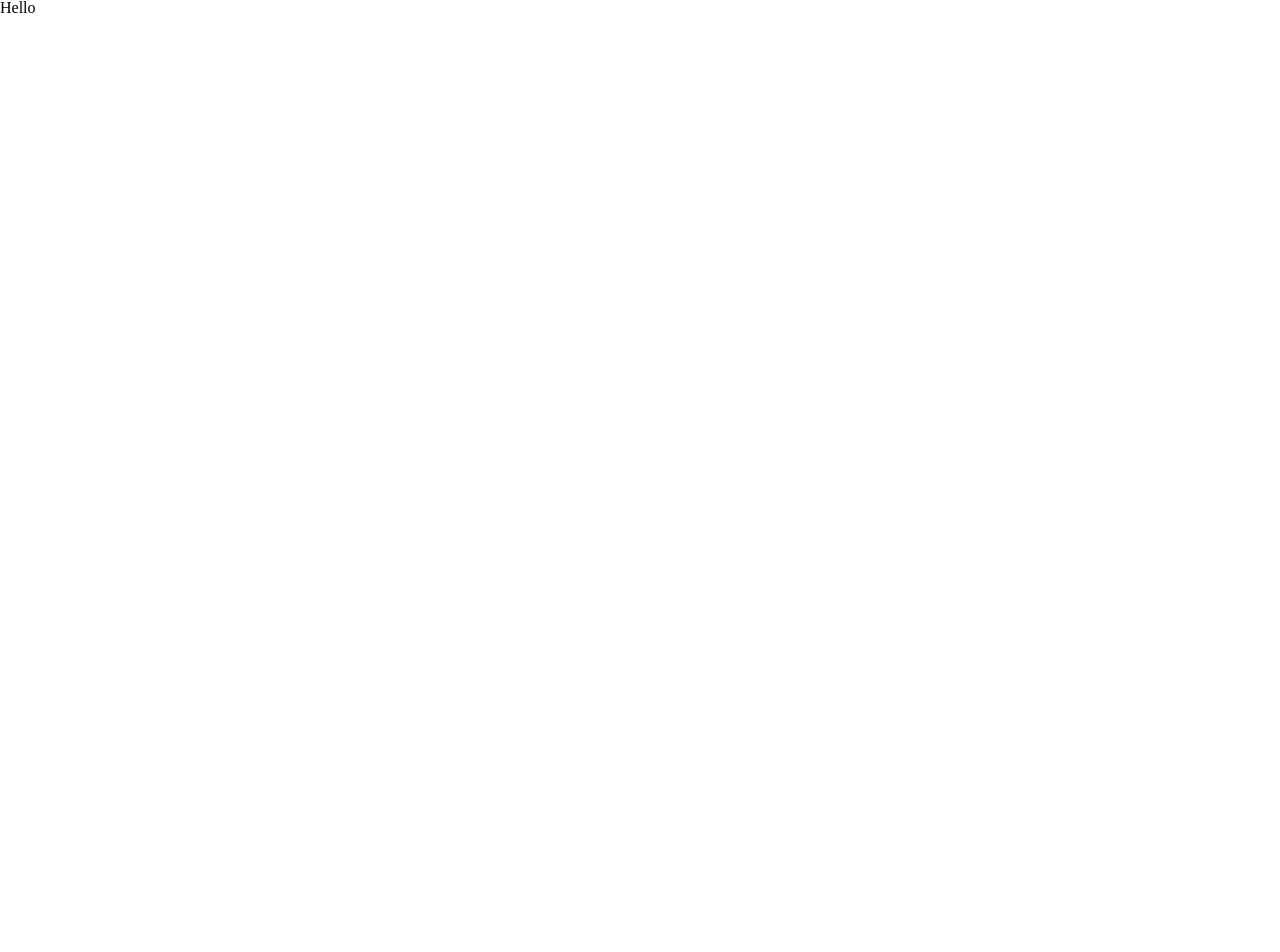
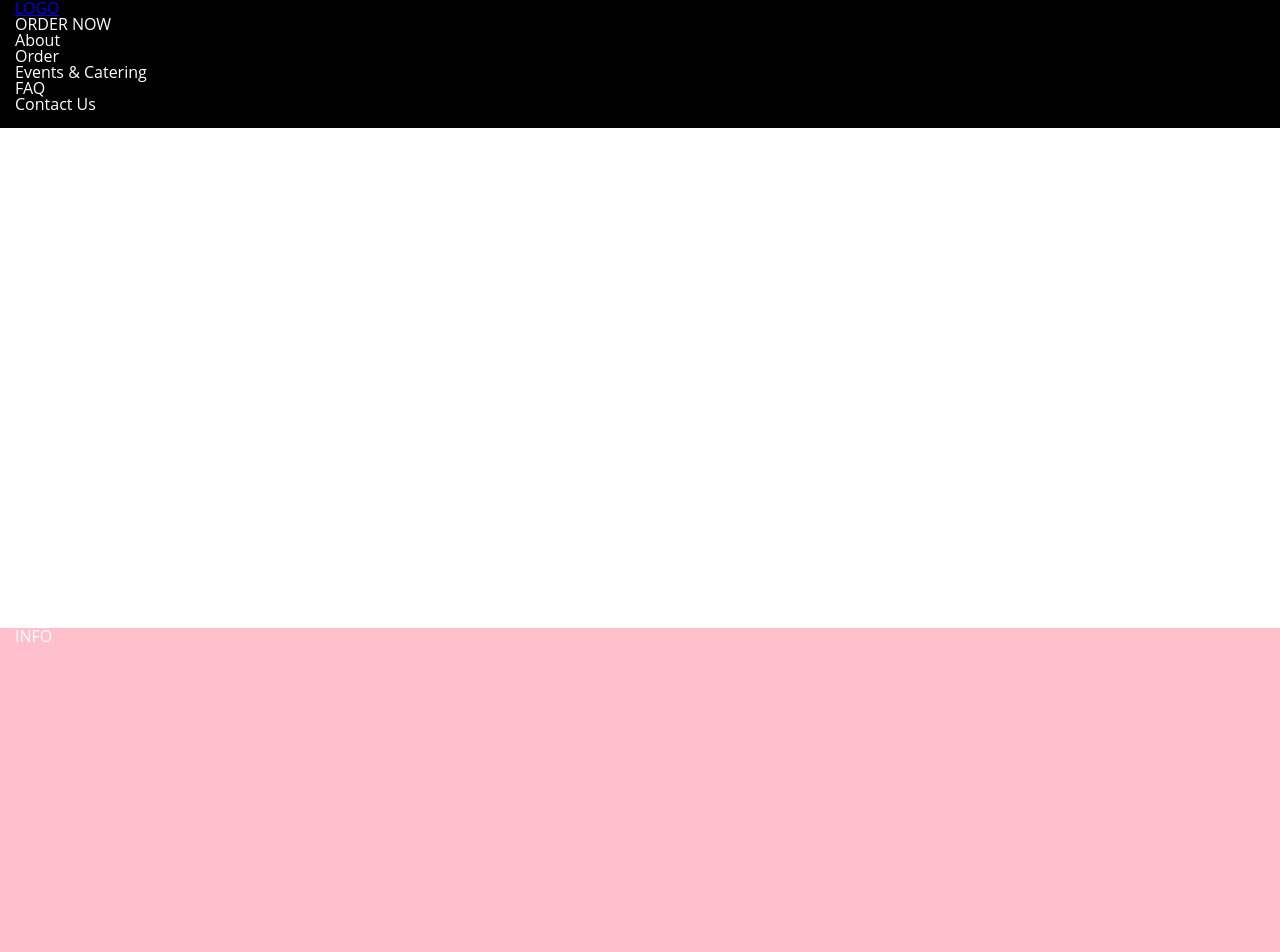
Before and after one commit to karolina-rachuta/Cookies_project, a React (Vite) app: page / in a window 1280 px wide. Shown: the top 952 px of the page. Before the commit the page ends 800 px from the top, so only its background shows below. Built offline with nearby package versions, Linux system fonts and the light colour scheme.

Commit message:
structure, routing, scrolling, layout

```diff
--- a/package.json
+++ b/package.json
@@ -12,7 +12,8 @@
   "dependencies": {
     "node-sass": "^9.0.0",
     "react": "^18.2.0",
-    "react-dom": "^18.2.0"
+    "react-dom": "^18.2.0",
+    "react-router-dom": "^6.16.0"
   },
   "devDependencies": {
     "@types/react": "^18.2.15",
@@ -22,6 +23,7 @@
     "eslint-plugin-react": "^7.32.2",
     "eslint-plugin-react-hooks": "^4.6.0",
     "eslint-plugin-react-refresh": "^0.4.3",
+    "react-scroll": "^1.8.9",
     "sass": "^1.68.0",
     "vite": "^4.4.5"
   }
--- a/src/App.jsx
+++ b/src/App.jsx
@@ -1,10 +1,15 @@
+import Home from "./components/Home.jsx";
+import {BrowserRouter, Route, Routes} from "react-router-dom";
+
 function App() {
 
 
     return (
-        <>
-            <h1>Hello</h1>
-        </>
+        <BrowserRouter>
+            <Routes>
+                <Route path="/" element={<Home/>}/>
+            </Routes>
+        </BrowserRouter>
     )
 }
 
--- /dev/null
+++ b/src/components/Home.jsx
@@ -0,0 +1,21 @@
+import Header from "./Home/Header.jsx";
+import Hero from "./Home/Hero.jsx";
+import Info from "./Home/Info.jsx";
+import AboutUs from "./Home/AboutUs.jsx";
+import Order from "./Home/Order.jsx";
+
+const Home = () => {
+    return (
+        <>
+            <Header />
+            <Hero />
+            <Info />
+            <AboutUs />
+            <Order />
+
+
+        </>
+    )
+}
+
+export default Home;
--- /dev/null
+++ b/src/components/Home/AboutUs.jsx
@@ -0,0 +1,8 @@
+const AboutUs = () => {
+    return (
+        <div className="container" id="about" style={{height:"500px", backgroundColor:"lightcoral"}}>
+        <h1>ABOUT US</h1>
+        </div>
+    )
+}
+export default AboutUs;
--- /dev/null
+++ b/src/components/Home/Header.jsx
@@ -0,0 +1,18 @@
+import Navigation from "./Header/Navigation.jsx";
+import {Link as ScrollLink} from "react-scroll";
+import {Link} from "react-router-dom";
+
+const Header = () => {
+    return (
+        <header className="container">
+            <nav>
+            <h1><Link to="/">LOGO</Link></h1>
+            <ul>
+                <li><ScrollLink to="order">ORDER NOW</ScrollLink></li>
+               <li><Navigation /></li>
+            </ul>
+</nav>
+        </header>
+    )
+}
+export default Header;
--- /dev/null
+++ b/src/components/Home/Header/Navigation.jsx
@@ -0,0 +1,19 @@
+import {Link as ScrollLink} from "react-scroll";
+const Navigation = () => {
+return (
+    <ul>
+        <li><ScrollLink to="about">About</ScrollLink></li>
+        <li><ScrollLink to="order">Order</ScrollLink></li>
+        <li><ScrollLink to="events">Events & Catering</ScrollLink></li>
+        <li><ScrollLink to="faq">FAQ</ScrollLink></li>
+        <li><ScrollLink to="contact">Contact Us</ScrollLink></li>
+        <li>
+            <a href=""><img src="" alt=""/></a>
+            <a href=""><img src="" alt=""/></a>
+            <a href=""><img src="" alt=""/></a>
+        </li>
+    </ul>
+)
+}
+
+export default Navigation;
--- /dev/null
+++ b/src/components/Home/Hero.jsx
@@ -0,0 +1,8 @@
+const Hero = () => {
+    return (
+        <div className="container" id="hero" style={{height:"500px", backgroundColor:"white"}}>
+        <h1>HERO</h1>
+        </div>
+    )
+}
+export default Hero;
--- /dev/null
+++ b/src/components/Home/Info.jsx
@@ -0,0 +1,8 @@
+const Info = () => {
+    return (
+        <div className="container" id="info" style={{height:"500px", backgroundColor:"pink"}}>
+        <h1>INFO</h1>
+        </div>
+    )
+}
+export default Info;
--- /dev/null
+++ b/src/components/Home/Order.jsx
@@ -0,0 +1,9 @@
+const Order = () => {
+    return (
+        <div className="container" id="order" style={{height:"500px", backgroundColor:"grey"}}>
+        <h1>ORDER</h1>
+
+        </div>
+    )
+}
+export default Order;
--- a/src/scss/main.scss
+++ b/src/scss/main.scss
@@ -2,3 +2,26 @@
 @import "settings/colors";
 @import "settings/fonts";
 @import "settings/functions";
+@import "components/navigation";
+
+* {
+  margin: 0;
+  padding: 0;
+  box-sizing: border-box;
+}
+
+html, body {
+  font-family: $font-base;
+  font-weight: 400;
+  font-size: 16px;
+  color: $primary-color;
+  width: 100%;
+  background-color: $base-color;
+}
+
+.container {
+  width: 100%;
+  max-width: 1500px;
+  margin: 0 auto;
+  padding-inline: pxToRem(15);
+}
```
Also changed, not shown: src/scss/components/_navigation.scss (added), 1 other file (tests, documents, lock files or other folders).
